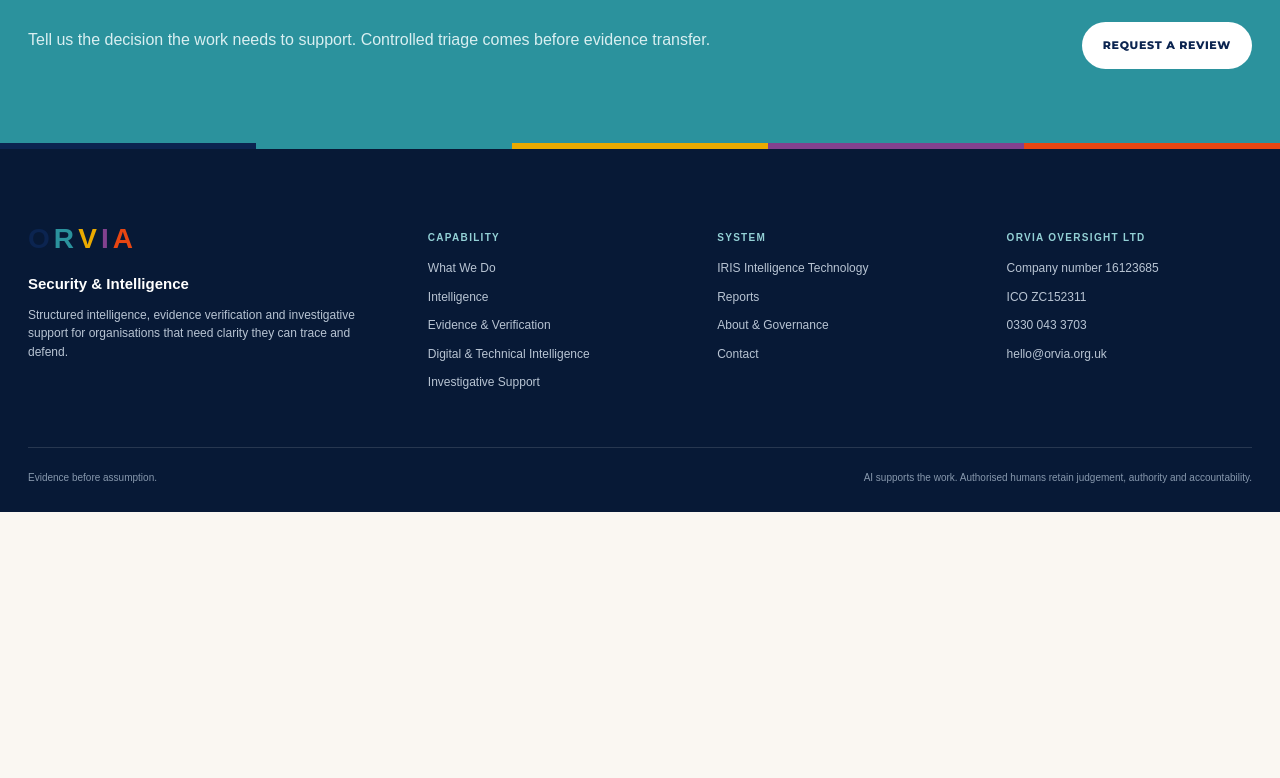
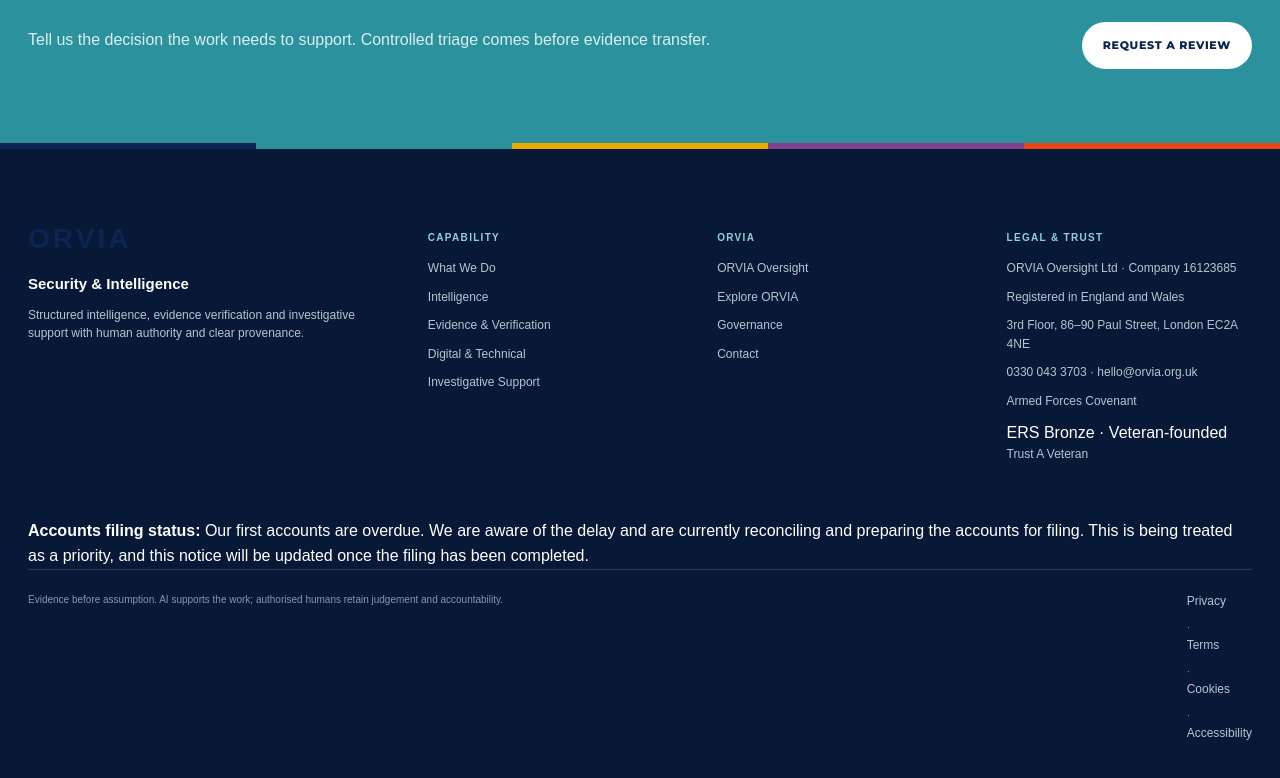
Before and after one commit to ORVIA-Oversight/Security-and-Intelligence, a Next.js app: page / in a window 1280 px wide. Shown: the part 9818-10596 px from the top of the page. Before the commit the page ends 10330 px from the top, so only its background shows below. Built offline with nearby package versions, Linux system fonts and the light colour scheme.

Commit message:
Apply controlled legal and trust footer to Security

```diff
--- a/components/Footer.js
+++ b/components/Footer.js
@@ -5,38 +5,40 @@ export default function Footer(){
     <div className="footer-topline"></div>
     <div className="footer-grid">
       <div className="footer-lead">
-        <div className="wordmark wordmark-light" aria-label="ORVIA">
-          <b>O</b><b>R</b><b>V</b><b>I</b><b>A</b>
-        </div>
+        <div className="wordmark wordmark-light" aria-label="ORVIA"><strong>ORVIA</strong></div>
         <p className="footer-name">Security &amp; Intelligence</p>
-        <p>Structured intelligence, evidence verification and investigative support for organisations that need clarity they can trace and defend.</p>
+        <p>Structured intelligence, evidence verification and investigative support with human authority and clear provenance.</p>
       </div>
       <div>
         <h4>Capability</h4>
         <Link href="/what-we-do">What We Do</Link>
         <Link href="/intelligence">Intelligence</Link>
         <Link href="/evidence-verification">Evidence &amp; Verification</Link>
-        <Link href="/digital-technical-intelligence">Digital &amp; Technical Intelligence</Link>
+        <Link href="/digital-technical-intelligence">Digital &amp; Technical</Link>
         <Link href="/investigative-support">Investigative Support</Link>
       </div>
       <div>
-        <h4>System</h4>
-        <Link href="/iris-intelligence">IRIS Intelligence Technology</Link>
-        <Link href="/reports">Reports</Link>
-        <Link href="/about-governance">About &amp; Governance</Link>
+        <h4>ORVIA</h4>
+        <a href="https://orvia.org.uk">ORVIA Oversight</a>
+        <a href="https://orvia.org.uk/products">Explore ORVIA</a>
+        <Link href="/about-governance">Governance</Link>
         <Link href="/contact">Contact</Link>
       </div>
       <div>
-        <h4>ORVIA Oversight Ltd</h4>
-        <p>Company number 16123685</p>
-        <p>ICO ZC152311</p>
-        <p>0330 043 3703</p>
-        <p>hello@orvia.org.uk</p>
+        <h4>Legal &amp; trust</h4>
+        <p>ORVIA Oversight Ltd · Company 16123685</p>
+        <p>Registered in England and Wales</p>
+        <p>3rd Floor, 86–90 Paul Street, London EC2A 4NE</p>
+        <p>0330 043 3703 · hello@orvia.org.uk</p>
+        <a href="https://www.armedforcescovenant.gov.uk/" target="_blank" rel="noreferrer">Armed Forces Covenant</a>
+        <span>ERS Bronze · Veteran-founded</span>
+        <a href="https://www.trustaveteran.com/team/orvia" target="_blank" rel="noreferrer">Trust A Veteran</a>
       </div>
     </div>
+    <div className="security-accounts"><strong>Accounts filing status:</strong> Our first accounts are overdue. We are aware of the delay and are currently reconciling and preparing the accounts for filing. This is being treated as a priority, and this notice will be updated once the filing has been completed.</div>
     <div className="footer-bottom">
-      <span>Evidence before assumption.</span>
-      <span>AI supports the work. Authorised humans retain judgement, authority and accountability.</span>
+      <span>Evidence before assumption. AI supports the work; authorised humans retain judgement and accountability.</span>
+      <span><a href="https://orvia.org.uk/privacy">Privacy</a> · <a href="https://orvia.org.uk/terms">Terms</a> · <a href="https://orvia.org.uk/cookies">Cookies</a> · <a href="https://orvia.org.uk/accessibility">Accessibility</a></span>
     </div>
   </footer>
 }
```
